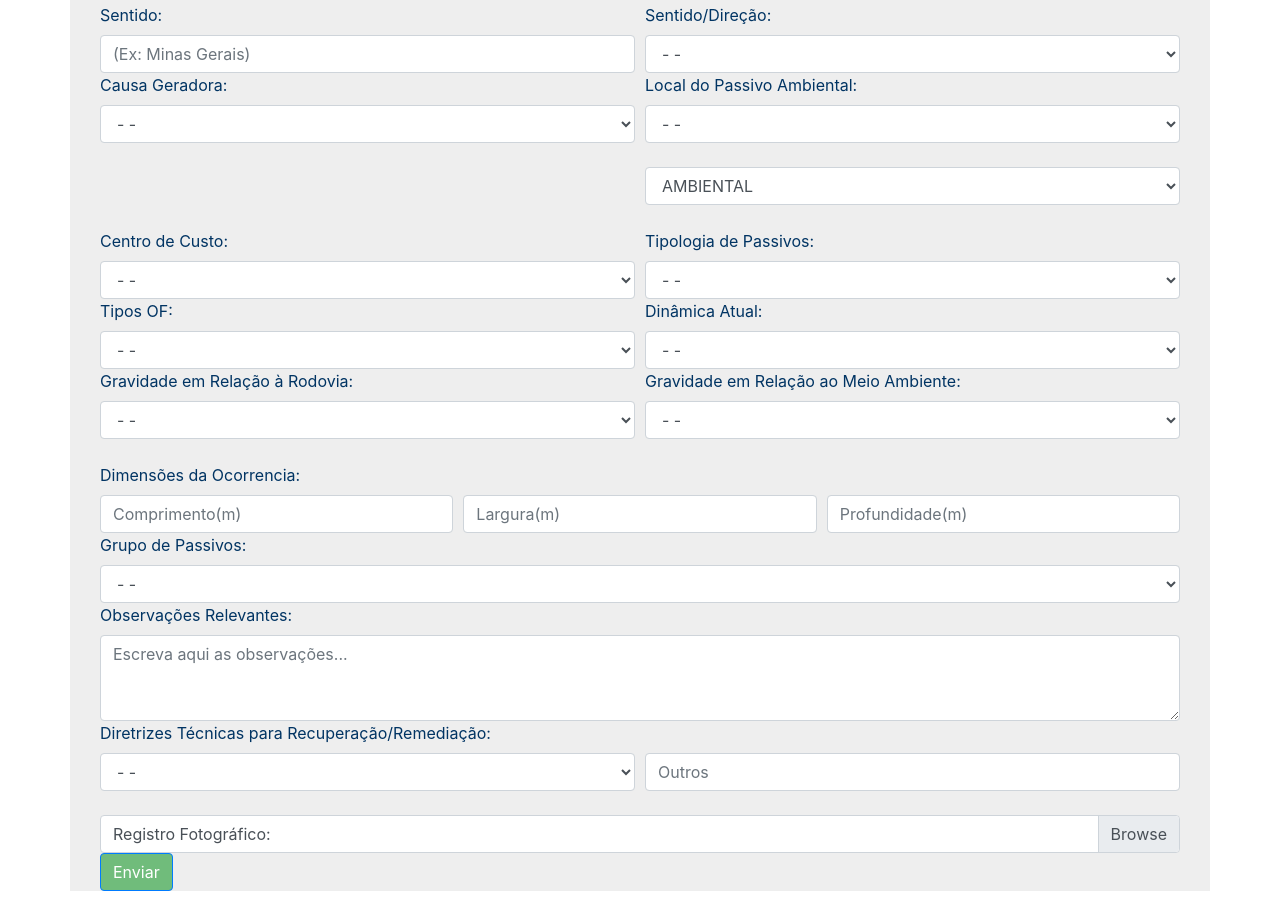
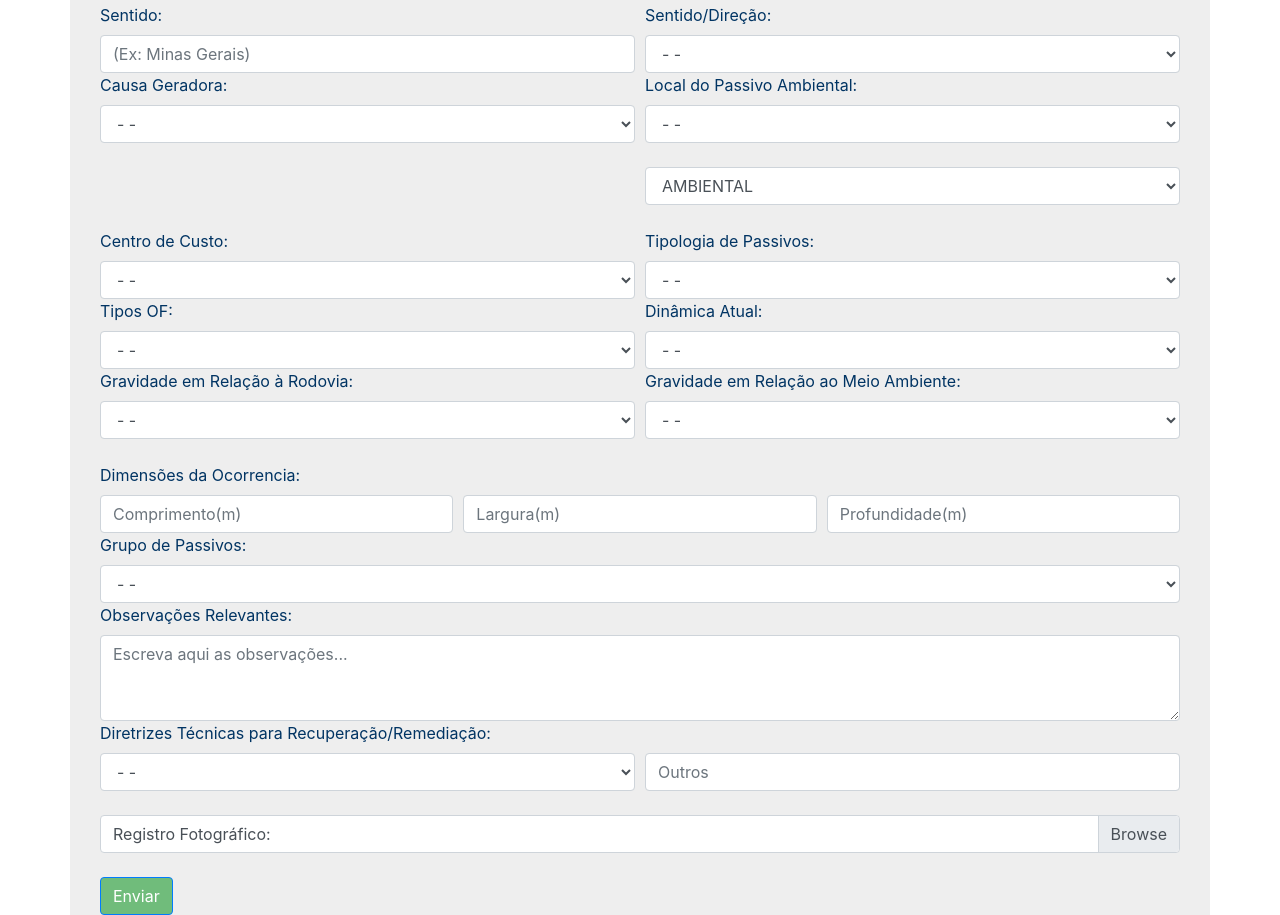
Before and after one commit to Pulizs/Engefoto, a website: page index.html in a window 1280 px wide. Shown: the part 942-1857 px from the top of the page. Before the commit the page ends 1833 px from the top, so only its background shows below. Drawn offline with Linux system fonts and the light colour scheme.

Commit message:
Update index.html

```diff
--- a/index.html
+++ b/index.html
@@ -322,10 +322,11 @@
                     <label id="lbregistrofotografico" class="custom-file-label" for="registrofotografico">Registro
                         Fotográfico: </label>
                     <input id="registrofotografico" class="custom-file-input" type="file"
-                        name="registrofotografico"><br>
+                        name="registrofotografico">
                 </div>
 
-                <br><input type="submit" id="btn" class="btn btn-primary" value="Enviar">
+                <br><br>
+                <input type="submit" id="btn" class="btn btn-primary" value="Enviar">
 
             </form>
         </div>
```
